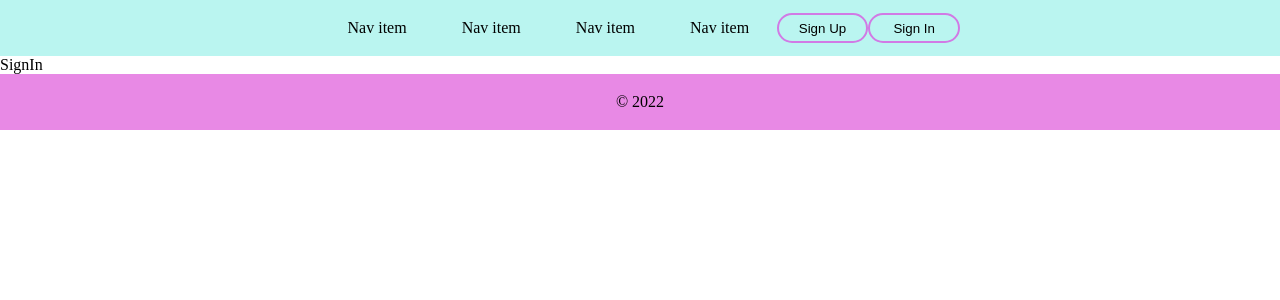
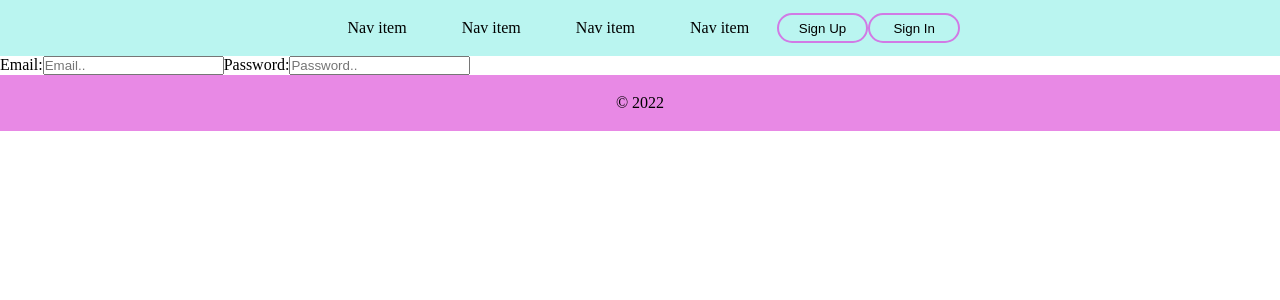
Before and after one commit to fidashn/my-diaries, a React (Create React App) app: page /signIn in a window 1280 px wide. Shown: the top 300 px of the page. Built offline with nearby package versions, Linux system fonts and the light colour scheme.

Commit message:
created the sign in form

```diff
--- a/src/Components/SignIn.js
+++ b/src/Components/SignIn.js
@@ -2,7 +2,14 @@ import React from 'react'
 
 function SignIn() {
   return (
-    <div>SignIn</div>
+    <div>
+    <form action="" className='signInForm'>
+    Email:
+    <input type="text" placeholder="Email.."/>
+    Password:
+    <input type="text" placeholder="Password.."/>
+    </form>
+  </div>
   )
 }
 
```
